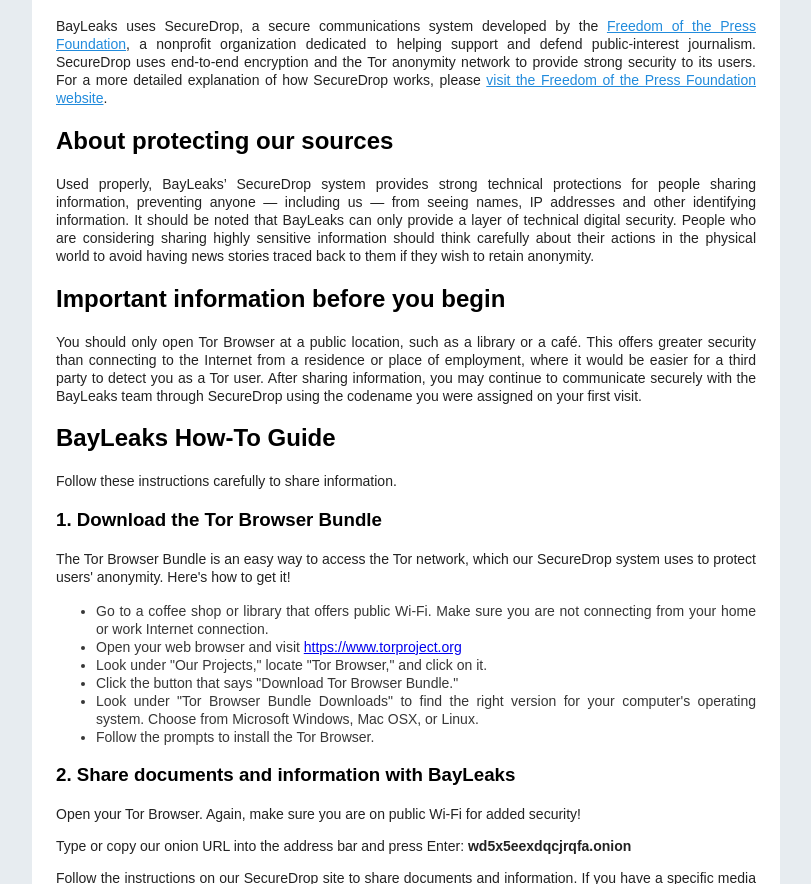
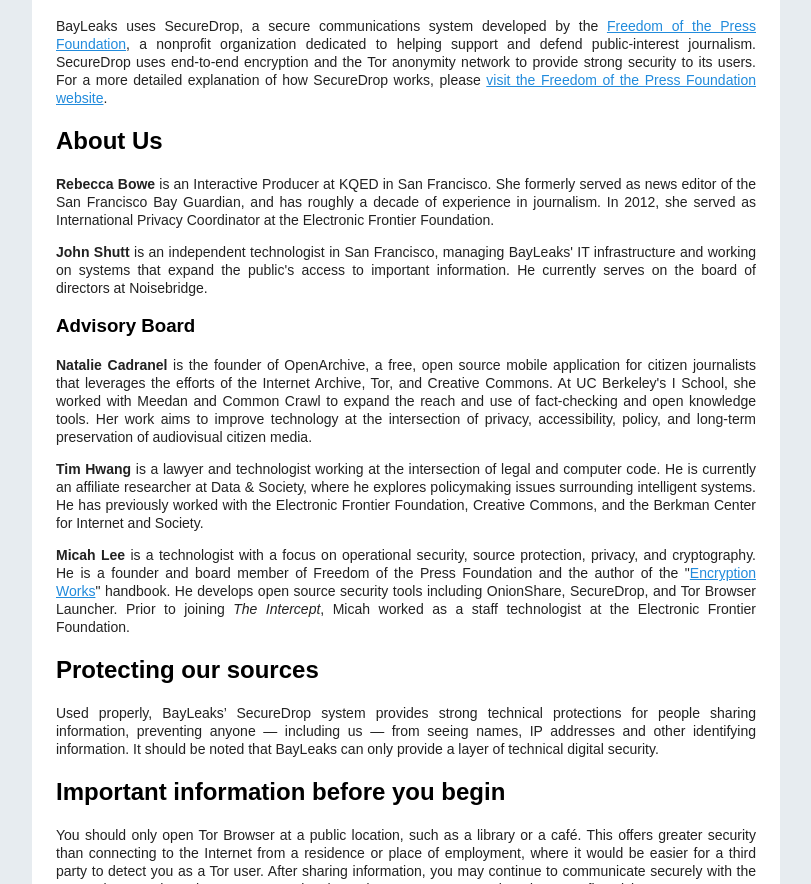
Before and after one commit to pemulis/bayleaks, a plain HTML site: page index.html in a window 1280 px wide. Shown: the part 610-1494 px from the top of the page, without its empty margins (234-1045 px from the left). Drawn offline with Linux system fonts and the light colour scheme.

Commit message:
first draft of team bios

```diff
--- a/index.html
+++ b/index.html
@@ -24,11 +24,27 @@
 
 <h2>About SecureDrop</h2>
 
-<p>BayLeaks uses SecureDrop, a secure communications system developed by the <a href='https://freedom.press'>Freedom of the  Press Foundation</a>, a nonprofit organization dedicated to helping support and defend public-interest journalism. SecureDrop uses end-to-end encryption and the Tor anonymity network to provide strong security to its users. For a more detailed explanation of how SecureDrop works, please <a href='https://freedom.press/securedrop'>visit the Freedom of the Press Foundation website</a>.</p>
+<p>BayLeaks uses SecureDrop, a secure communications system developed by the <a href='https://freedom.press'>Freedom of the  Press Foundation</a>, a nonprofit organization dedicated to helping support and defend public-interest journalism. SecureDrop uses end-to-end encryption and the Tor anonymity network to provide strong security to its users. For a more detailed explanation of how SecureDrop works, please <a href='https://securedrop.org'>visit the Freedom of the Press Foundation website</a>.</p>
 
-<h2>About protecting our sources</h2>
 
-<p>Used properly, BayLeaks’ SecureDrop system provides strong technical protections for people sharing information, preventing anyone &mdash; including us &mdash; from seeing names, IP addresses and other identifying information. It should be noted that BayLeaks can only provide a layer of technical digital security. People who are considering sharing highly sensitive information should think carefully about their actions in the physical world to avoid having news stories traced back to them if they wish to retain anonymity.</p>
+<h2>About Us</h2>
+
+<p><strong>Rebecca Bowe</strong> is an Interactive Producer at KQED in San Francisco. She formerly served as news editor of the San Francisco Bay Guardian, and has roughly a decade of experience in journalism. In 2012, she served as International Privacy Coordinator at the Electronic Frontier Foundation.</p>
+
+<p><strong>John Shutt</strong> is an independent technologist in San Francisco, managing BayLeaks' IT infrastructure and working on systems that expand the public's access to important information. He currently serves on the board of directors at Noisebridge.</p>
+
+<h3>Advisory Board</h3>
+
+<p><strong>Natalie Cadranel</strong> is the founder of OpenArchive, a free, open source mobile application for citizen journalists that leverages the efforts of the Internet Archive, Tor, and Creative Commons. At UC Berkeley's I School, she worked with Meedan and Common Crawl to expand the reach and use of fact-checking and open knowledge tools. Her work aims to improve technology at the intersection of privacy, accessibility, policy, and long-term preservation of audiovisual citizen media.</p>
+
+<p><strong>Tim Hwang</strong> is a lawyer and technologist working at the intersection of legal and computer code. He is currently an affiliate researcher at Data &amp; Society, where he explores policymaking issues surrounding intelligent systems. He has previously worked with the Electronic Frontier Foundation, Creative Commons, and the Berkman Center for Internet and Society.</p>
+
+<p><strong>Micah Lee</strong> is a technologist with a focus on operational security, source protection, privacy, and cryptography. He is a founder and board member of Freedom of the Press Foundation and the author of the "<a href='https://freedom.press/sites/default/files/encryption_works.pdf'>Encryption Works</a>" handbook. He develops open source security tools including OnionShare, SecureDrop, and Tor Browser Launcher. Prior to joining <em>The Intercept</em>, Micah worked as a staff technologist at the Electronic Frontier Foundation.</p>
+
+<h2>Protecting our sources</h2>
+
+<p>Used properly, BayLeaks’ SecureDrop system provides strong technical protections for people sharing information, preventing anyone &mdash; including us &mdash; from seeing names, IP addresses and other identifying information. It should be noted that BayLeaks can only provide a layer of technical digital security.</p>
+
 
 <h2>Important information before you begin</h2>
 
```
